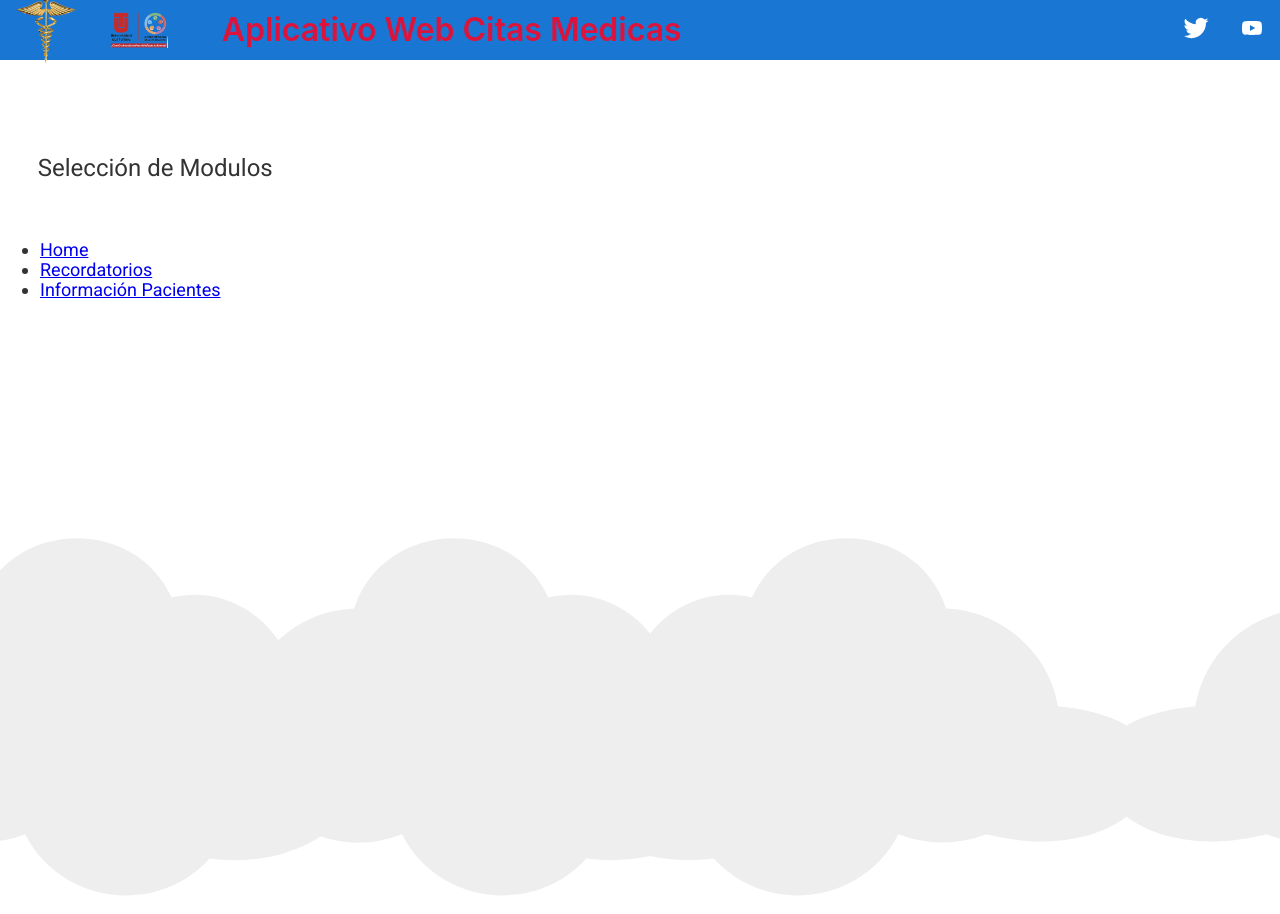
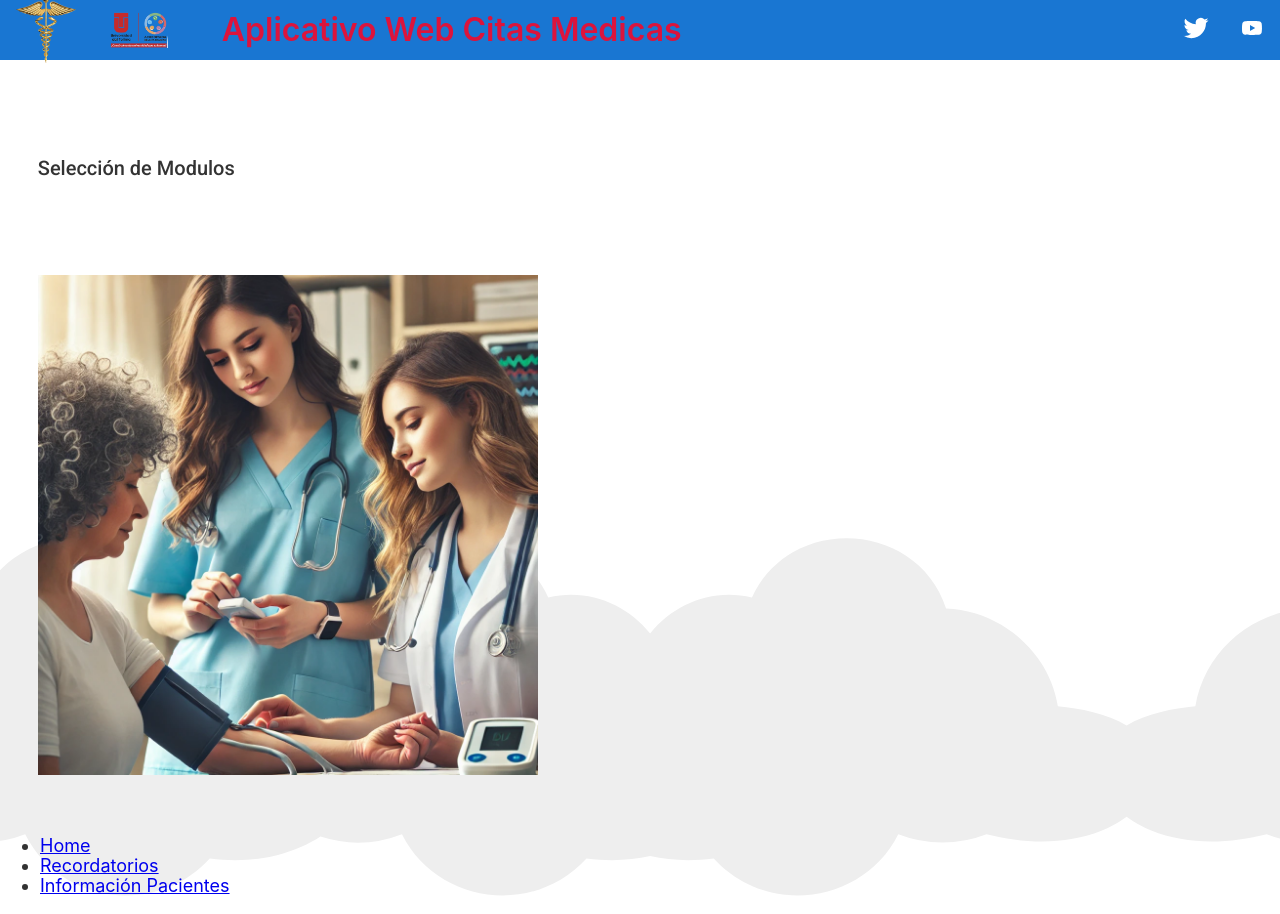
Before and after one commit to markitos002/frontendCMedica, an Angular app: page /home in a window 1280 px wide. Built offline with nearby package versions, Linux system fonts and the light colour scheme.

Commit message:
eliminacio del head

```diff
--- a/src/app/pages/nav/nav.component.html
+++ b/src/app/pages/nav/nav.component.html
@@ -1,12 +1,7 @@
-<!DOCTYPE html>
-<html lang="en">
-<head>
-    <meta charset="UTF-8">
-    <meta name="viewport" content="width=device-width, initial-scale=1.0">
+<h2 style="padding: 1cm;"> Selección de Modulos </h2>
+<div class="spacer">
     <img style="padding: 1cm;" width="500" height="500" src="../../../assets/img/enfermeras3.webp" />
-</head>
-<body>
-<h1 style="padding: 1cm;"> Selección de Modulos </h1>
+</div>
 <ul style="font-size: large;">
     <li routerLinkActive="active">
         <a routerLink="home">Home</a>
@@ -18,6 +13,3 @@
         <a routerLink="personas">Información Pacientes</a>
     </li>
 </ul>
-
-</body>
-</html>
```
Lines whose indentation alone changed are shown as unchanged.
